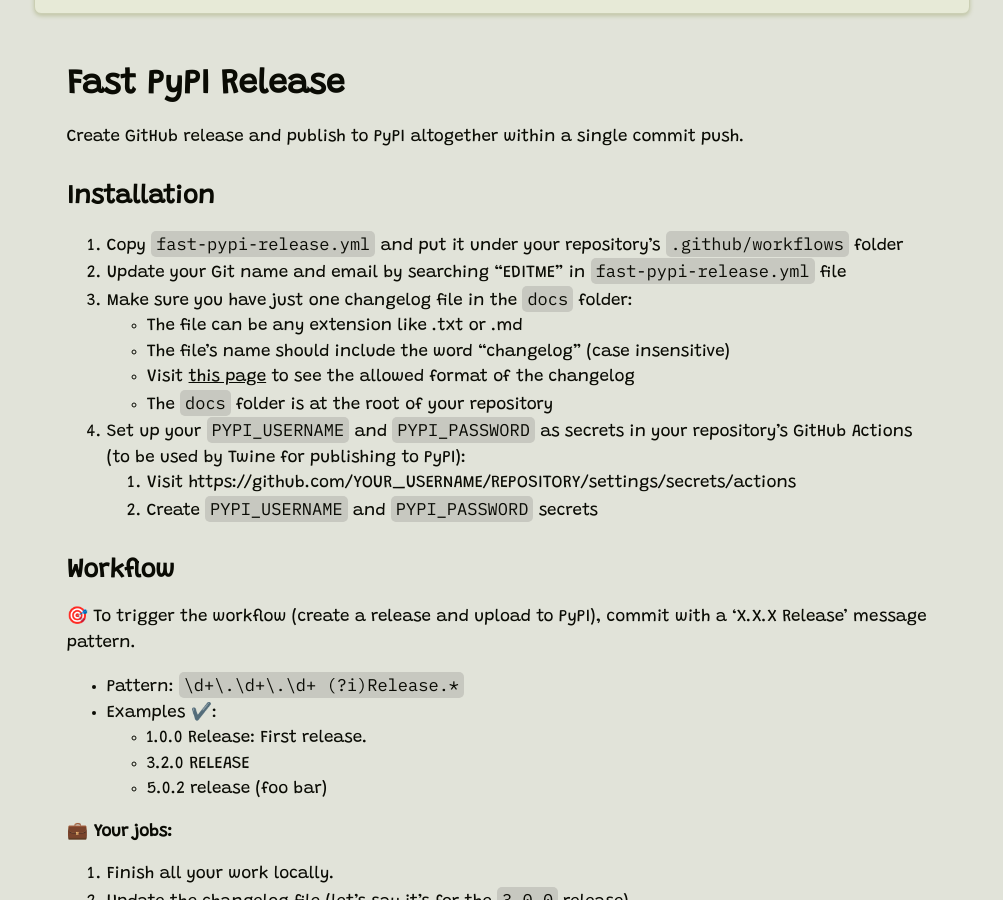
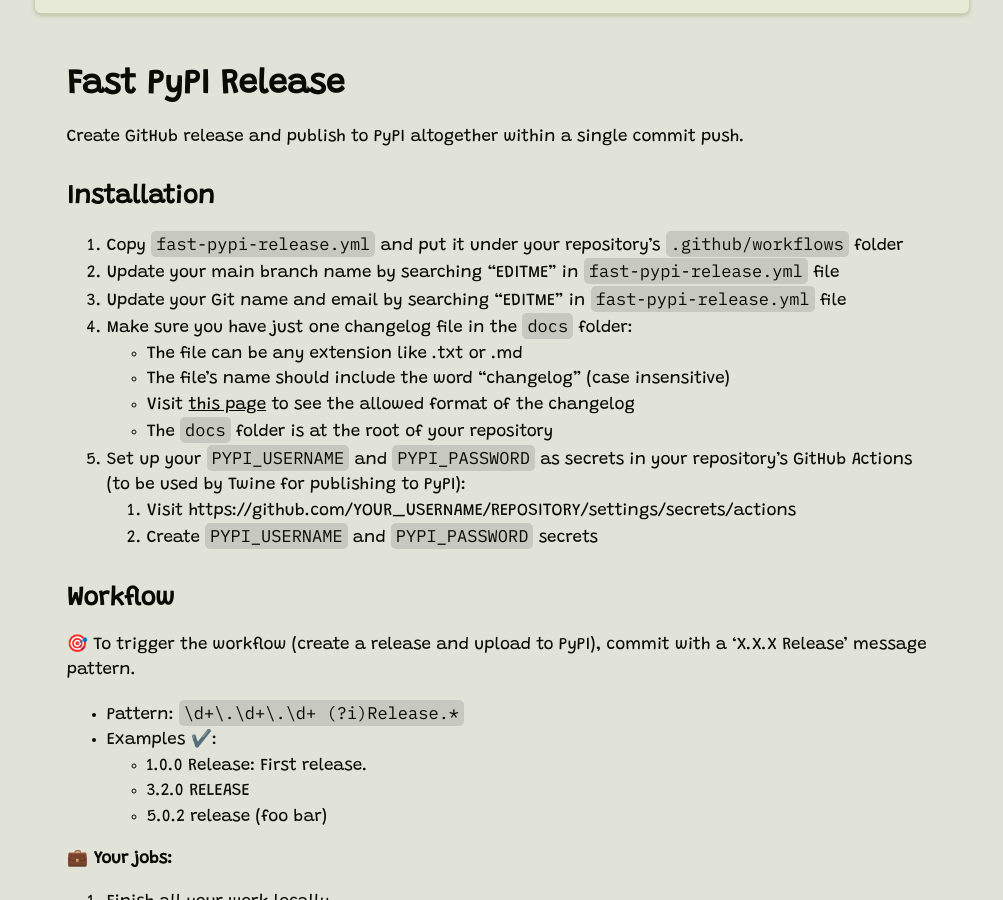
Before and after one commit to nvfp/fast-pypi-release, a Jekyll site: the page built from _pages/index.md, in a window 1280 px wide and 900 px high, scrolled down 325 px. Shown: the whole window, without its empty margins (138-1141 px from the left). Built offline with Jekyll 4.4.1, drawn with Linux system fonts in a browser that asks for light colours.

Commit message:
NICS rebuilds the docs — Jul  8,  1:05 PM

```diff
--- a/_pages/index.md
+++ b/_pages/index.md
@@ -12,13 +12,14 @@
 ## Installation
 
 1. Copy `fast-pypi-release.yml` and put it under your repository's `.github/workflows` folder
-2. Update your Git name and email by searching "EDITME" in `fast-pypi-release.yml` file
-3. Make sure you have just one changelog file in the `docs` folder:
+1. Update your main branch name by searching "EDITME" in `fast-pypi-release.yml` file
+1. Update your Git name and email by searching "EDITME" in `fast-pypi-release.yml` file
+1. Make sure you have just one changelog file in the `docs` folder:
     - The file can be any extension like .txt or .md
     - The file's name should include the word "changelog" (case insensitive)
     - Visit [this page](https://nvfp.github.io/fast-pypi-release/demo) to see the allowed format of the changelog
     - The `docs` folder is at the root of your repository
-4. Set up your `PYPI_USERNAME` and `PYPI_PASSWORD` as secrets in your repository's GitHub Actions (to be used by Twine for publishing to PyPI):
+1. Set up your `PYPI_USERNAME` and `PYPI_PASSWORD` as secrets in your repository's GitHub Actions (to be used by Twine for publishing to PyPI):
     1. Visit https://github.com/YOUR_USERNAME/REPOSITORY/settings/secrets/actions
     2. Create `PYPI_USERNAME` and `PYPI_PASSWORD` secrets
 
```
Also changed, not shown: _pages/docs-archive/1.1.0.md (+4 -3 lines).
